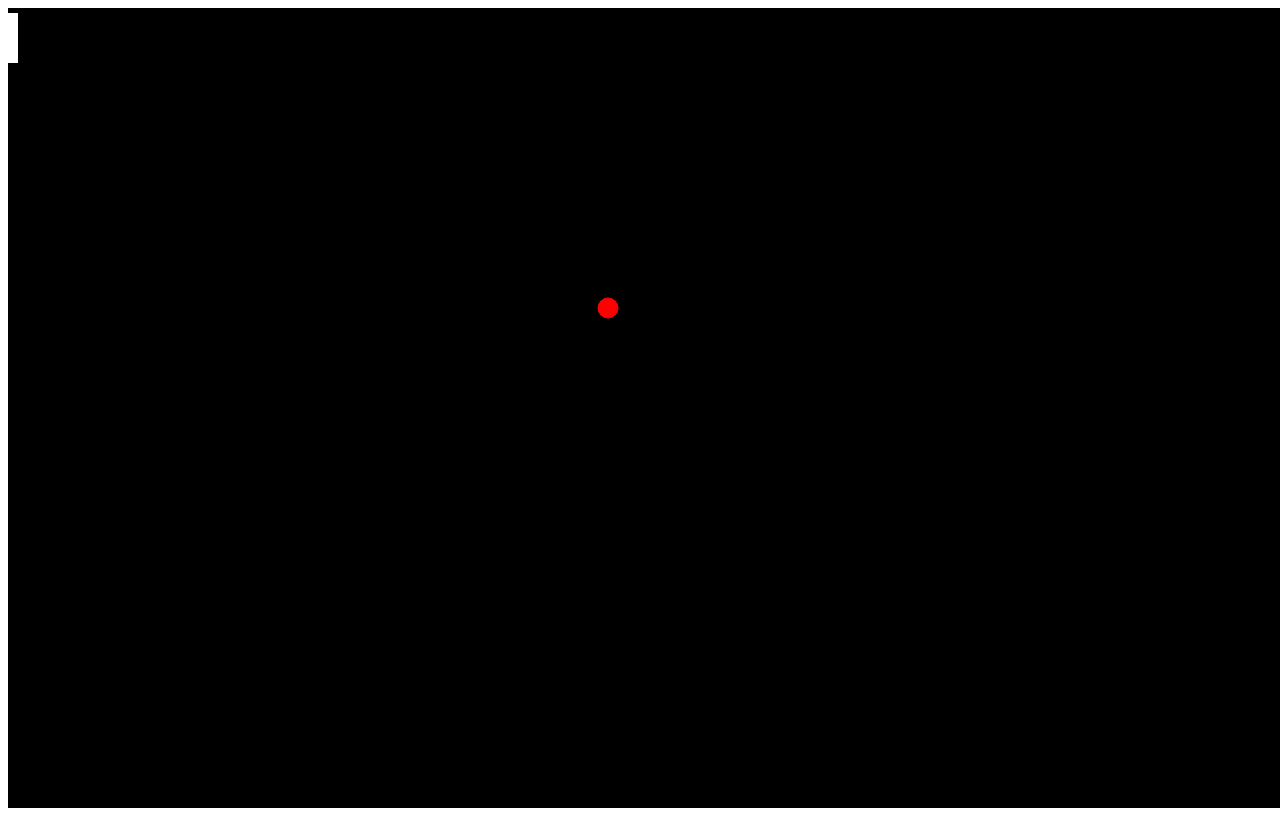
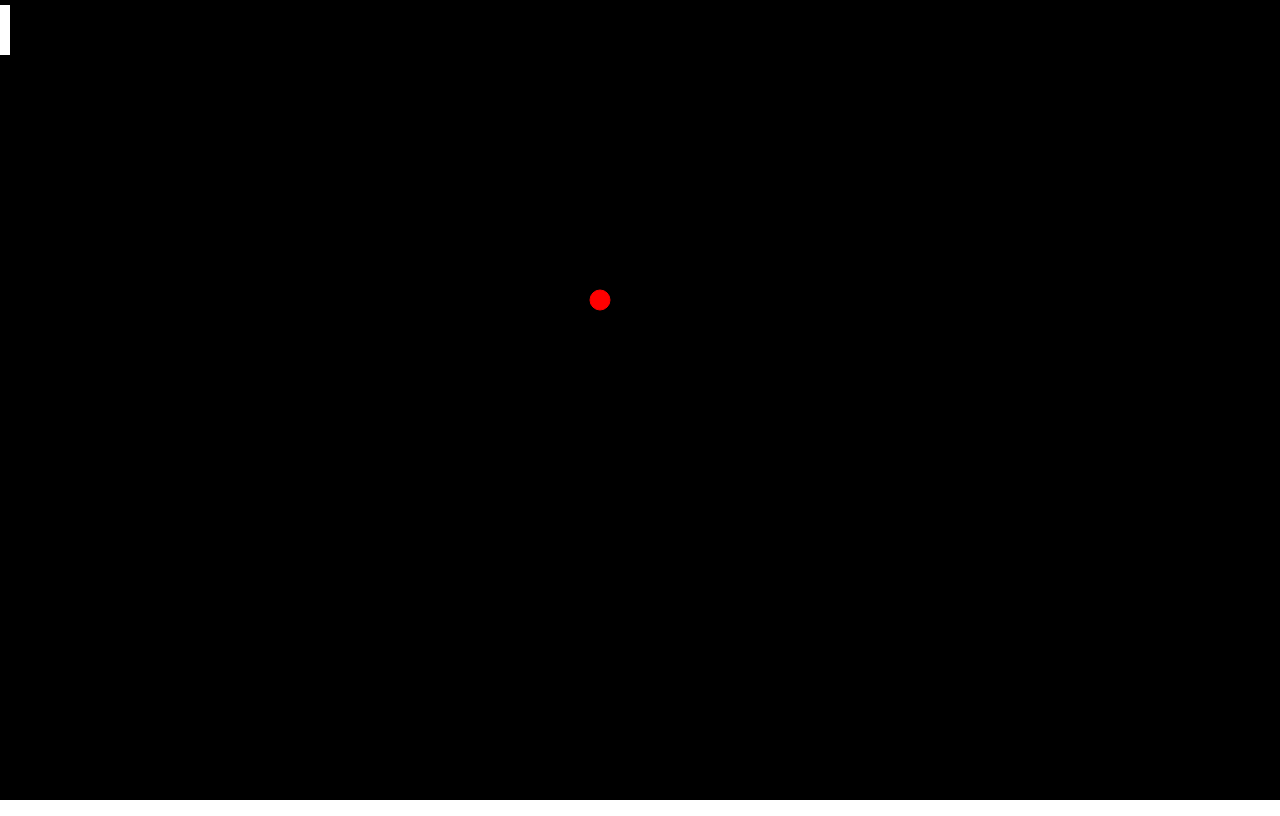
Before and after one commit to fernandocanizo/tetra-pong, a plain HTML site: page index.html in a window 1280 px wide. Drawn offline with Linux system fonts and the light colour scheme.

Commit message:
Remove scrollbars, margin and padding

```diff
--- a/index.html
+++ b/index.html
@@ -1,7 +1,9 @@
 <html lang="en">
   <head>
     <meta charset="utf-8"/>
+    <meta name="viewport" content="width=device-width, initial-scale=1, shrink-to-fit=no">
 
+    <link rel="stylesheet" href="style.css">
     <title>Pong</title>
   </head>
   <body>
--- /dev/null
+++ b/style.css
@@ -0,0 +1,5 @@
+body {
+	overflow: hidden;
+	margin: 0;
+	padding: 0;
+}
```
